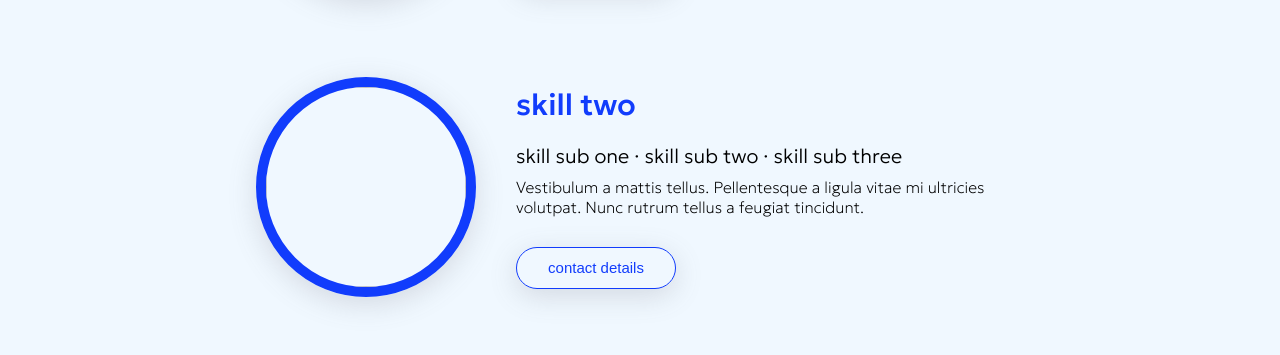
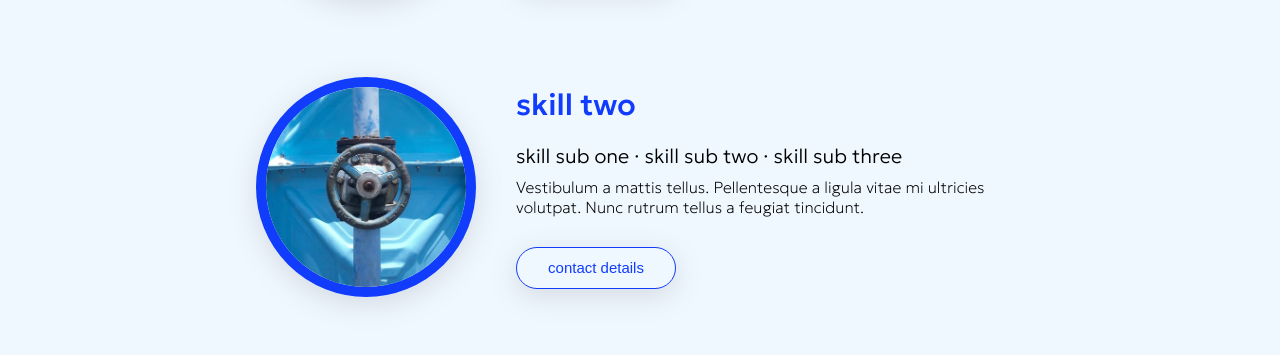
Before and after one commit to mikeblochlevermore/gurrelund_vvs, a plain HTML site: page index.html in a window 1280 px wide. Shown: the part 1186-1541 px from the top of the page. Drawn offline with Linux system fonts and the light colour scheme; the site is published under a folder, as on GitHub Pages, so addresses that start at the root find nothing.

Commit message:
image fixed

```diff
--- a/index.html
+++ b/index.html
@@ -61,7 +61,7 @@
                 <article>
                     <div class="article_content">
                         <div>
-                            <img class="article_image" src="/assets/pexels-photo-7244719.jpeg">
+                            <img class="article_image" src="assets/pexels-photo-7244719.jpeg">
                         </div>
                         <div>
                             <h2>skill two</h2>
```
